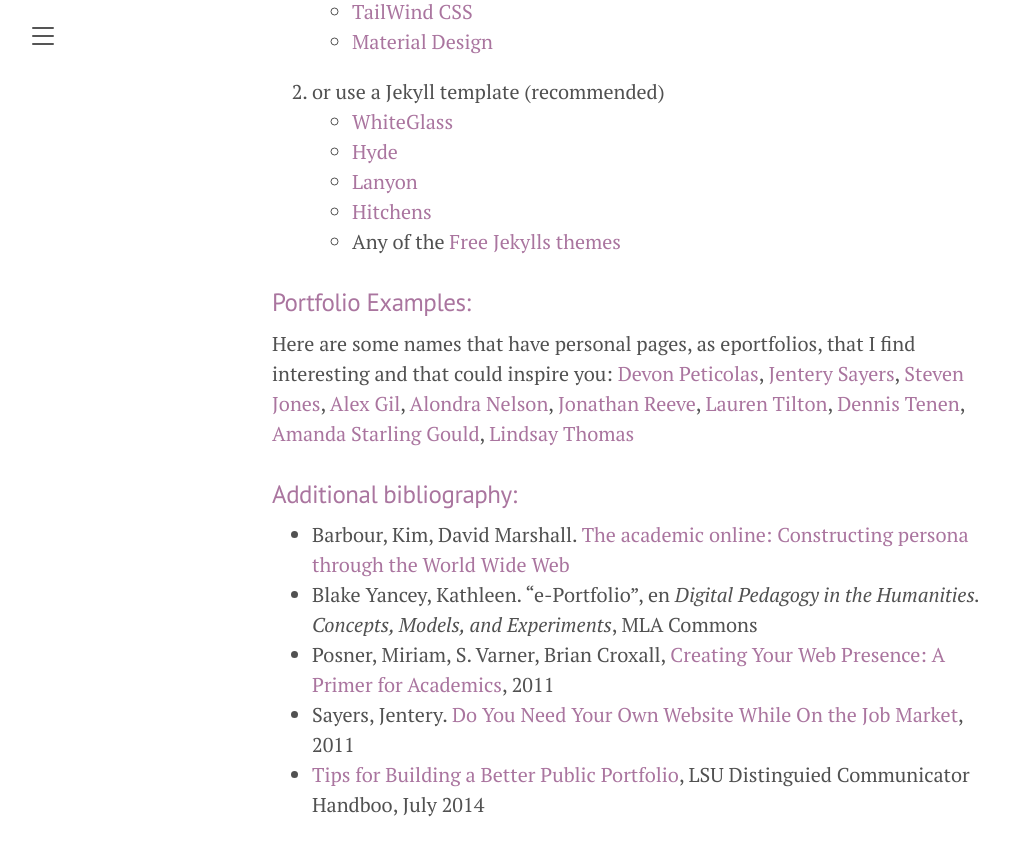
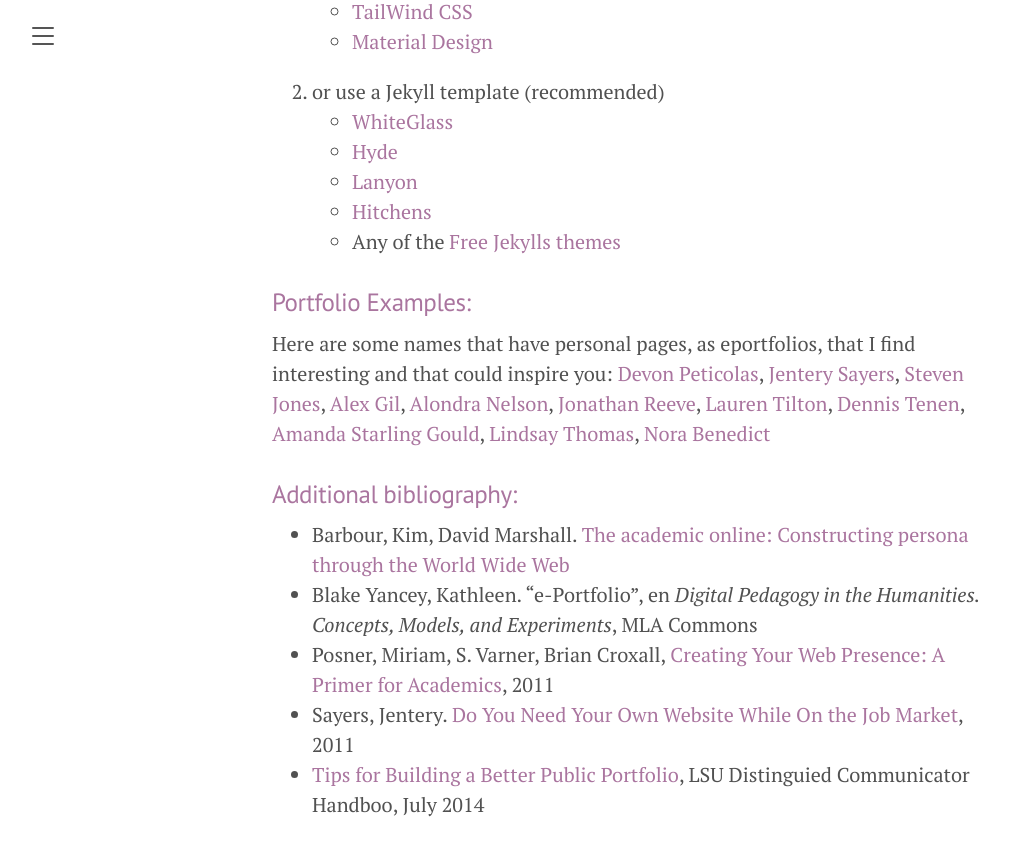
Before and after one commit to susannalles/DHPracticum_Spring23, a Jekyll site: the page built from exercises/4.PortfoliosSamples.md, in a window 1280 px wide and 900 px high, scrolled down 1960 px. Shown: the top 856 px of the window, without its empty margins (8-1017 px from the left). Built offline with Jekyll 4.4.1, drawn with Linux system fonts in a browser that asks for light colours.

Commit message:
Update 4.PortfoliosSamples.md

```diff
--- a/exercises/4.PortfoliosSamples.md
+++ b/exercises/4.PortfoliosSamples.md
@@ -58,7 +58,7 @@ Now it's the time that you choose a template for your portfolio, BUT always keep
 
 ### Portfolio Examples:
 
-Here are some names that have personal pages, as eportfolios, that I find interesting and that could inspire you: [Devon Peticolas](http://peticol.as/), [Jentery Sayers](https://jntry.work/), [Steven Jones](https://stevenejones.org/), [Alex Gil](https://www.elotroalex.com/), [Alondra Nelson](http://www.alondranelson.com/), [Jonathan Reeve](http://jonreeve.com/), [Lauren Tilton](https://www.laurentilton.com/), [Dennis Tenen](http://denten.plaintext.in/), [Amanda Starling Gould](https://amandastarlinggould.com/), [Lindsay Thomas](https://lindsaythomas.net/)
+Here are some names that have personal pages, as eportfolios, that I find interesting and that could inspire you: [Devon Peticolas](http://peticol.as/), [Jentery Sayers](https://jntry.work/), [Steven Jones](https://stevenejones.org/), [Alex Gil](https://www.elotroalex.com/), [Alondra Nelson](http://www.alondranelson.com/), [Jonathan Reeve](http://jonreeve.com/), [Lauren Tilton](https://www.laurentilton.com/), [Dennis Tenen](http://denten.plaintext.in/), [Amanda Starling Gould](https://amandastarlinggould.com/), [Lindsay Thomas](https://lindsaythomas.net/), [Nora Benedict](https://norabenedict.github.io/index.html)
 
 ### Additional bibliography:
 
```
